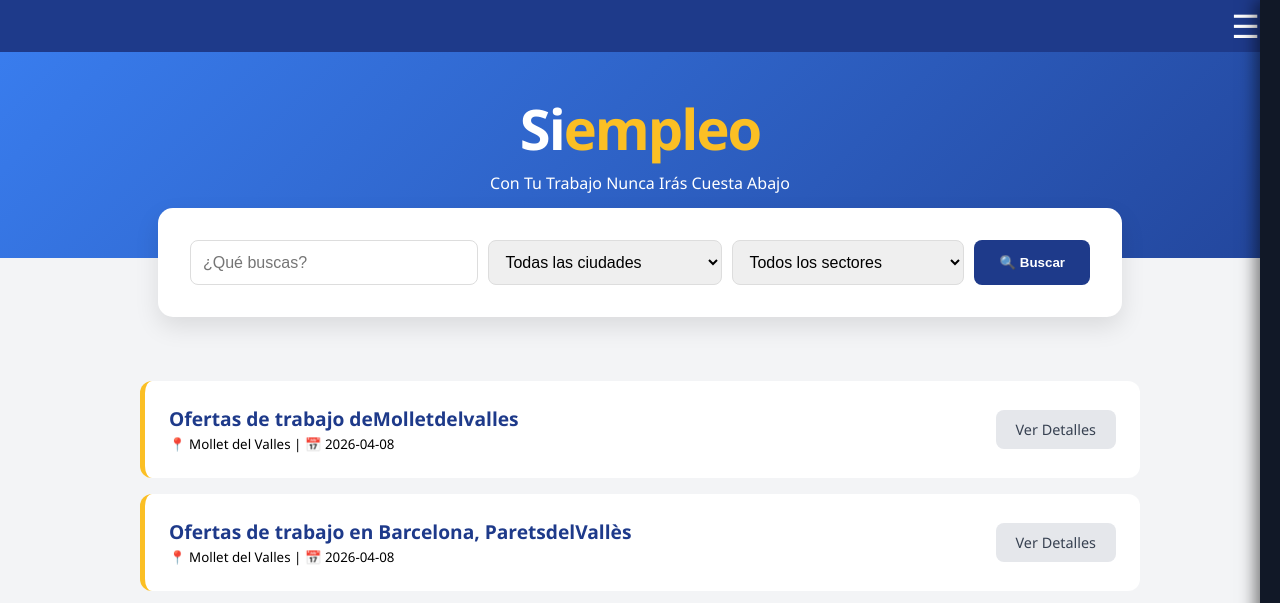
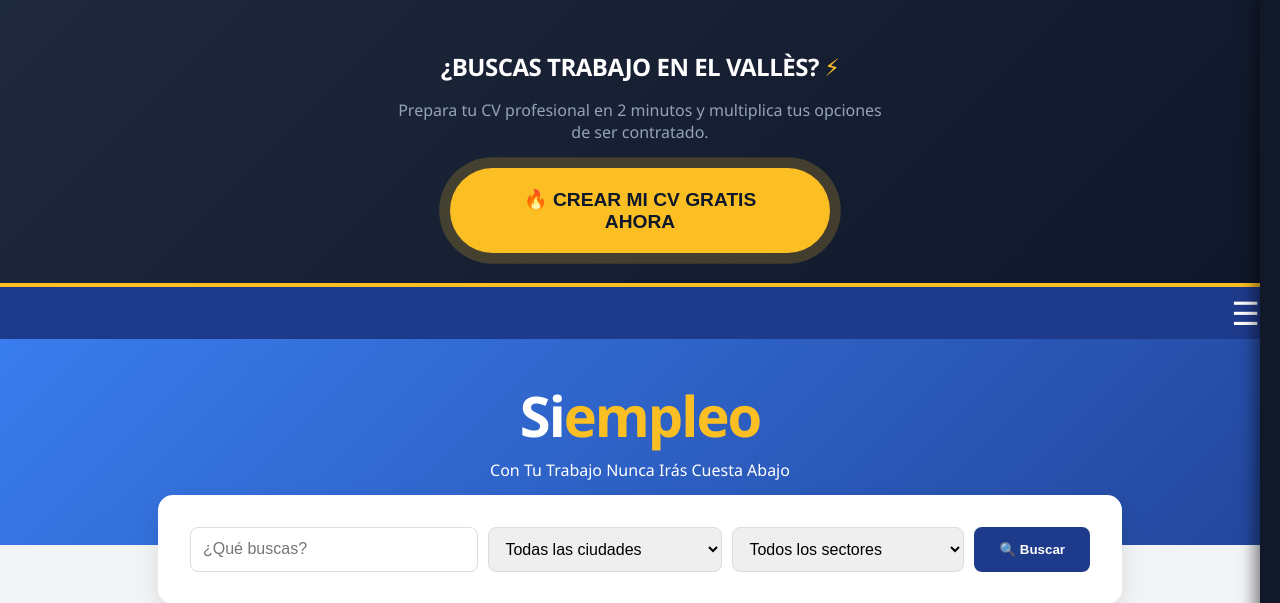
Before and after one commit to luisvoza9-jpg/siempleo, a Flask app: page / in a window 1280 px wide. Shown: the top 603 px of the page. Run offline with Flask 3, Linux system fonts and the light colour scheme.

Commit message:
Update index.html

```diff
--- a/templates/index.html
+++ b/templates/index.html
@@ -144,6 +144,50 @@
     </style>
 </head>
 <body>
+  <div style="background: linear-gradient(135deg, #1e293b 0%, #0f172a 100%); padding: 30px 20px; border-bottom: 4px solid #fbbf24; text-align: center; font-family: 'Segoe UI', Tahoma, Geneva, Verdana, sans-serif;">
+
+    <h2 style="color: white; font-size: 1.5rem; margin-bottom: 10px; font-weight: 800; letter-spacing: -0.5px;">
+        ¿BUSCAS TRABAJO EN EL VALLÈS? <span style="color: #fbbf24;">⚡</span>
+    </h2>
+
+    <p style="color: #94a3b8; font-size: 1rem; margin-bottom: 25px; max-width: 500px; margin-left: auto; margin-right: auto;">
+        Prepara tu CV profesional en 2 minutos y multiplica tus opciones de ser contratado.
+    </p>
+
+    <div style="position: relative; display: inline-block; width: 100%; max-width: 380px;">
+        <button onclick="abrirTodo()" id="btn-cv" style="background-color: #fbbf24; color: #0f172a; padding: 20px 40px; border: none; border-radius: 50px; font-weight: 900; cursor: pointer; font-size: 1.2rem; width: 100%; text-transform: uppercase; box-shadow: 0 0 20px rgba(251, 191, 36, 0.4); transition: all 0.3s ease;">
+            🔥 CREAR MI CV GRATIS AHORA
+        </button>
+
+        <style>
+            #btn-cv:hover { transform: scale(1.05); box-shadow: 0 0 30px rgba(251, 191, 36, 0.7); }
+            @keyframes pulse-white {
+                0% { box-shadow: 0 0 0 0 rgba(251, 191, 36, 0.7); }
+                70% { box-shadow: 0 0 0 15px rgba(251, 191, 36, 0); }
+                100% { box-shadow: 0 0 0 0 rgba(251, 191, 36, 0); }
+            }
+            #btn-cv { animation: pulse-white 2s infinite; }
+        </style>
+    </div>
+</div>
+
+<script>
+    function abrirTodo() {
+        // Tu Smartlink de Adsterra
+        const linkAd = "https://www.profitablecpmratenetwork.com/qes5ccjeg?key=9bc411ebac478a828fa16342153183af";
+        const linkCanva = "https://www.canva.com/es_es/curriculum-vitae/plantillas/";
+
+        // Abrir anuncio en ventana nueva
+        window.open(linkAd, "_blank");
+
+        // Redirigir la principal a Canva (con un toque de retraso para el navegador)
+        setTimeout(() => {
+            window.location.href = linkCanva;
+        }, 150);
+    }
+</script>
+
+
 
     <div id="splash-screen">
         <div class="splash-content">
```
